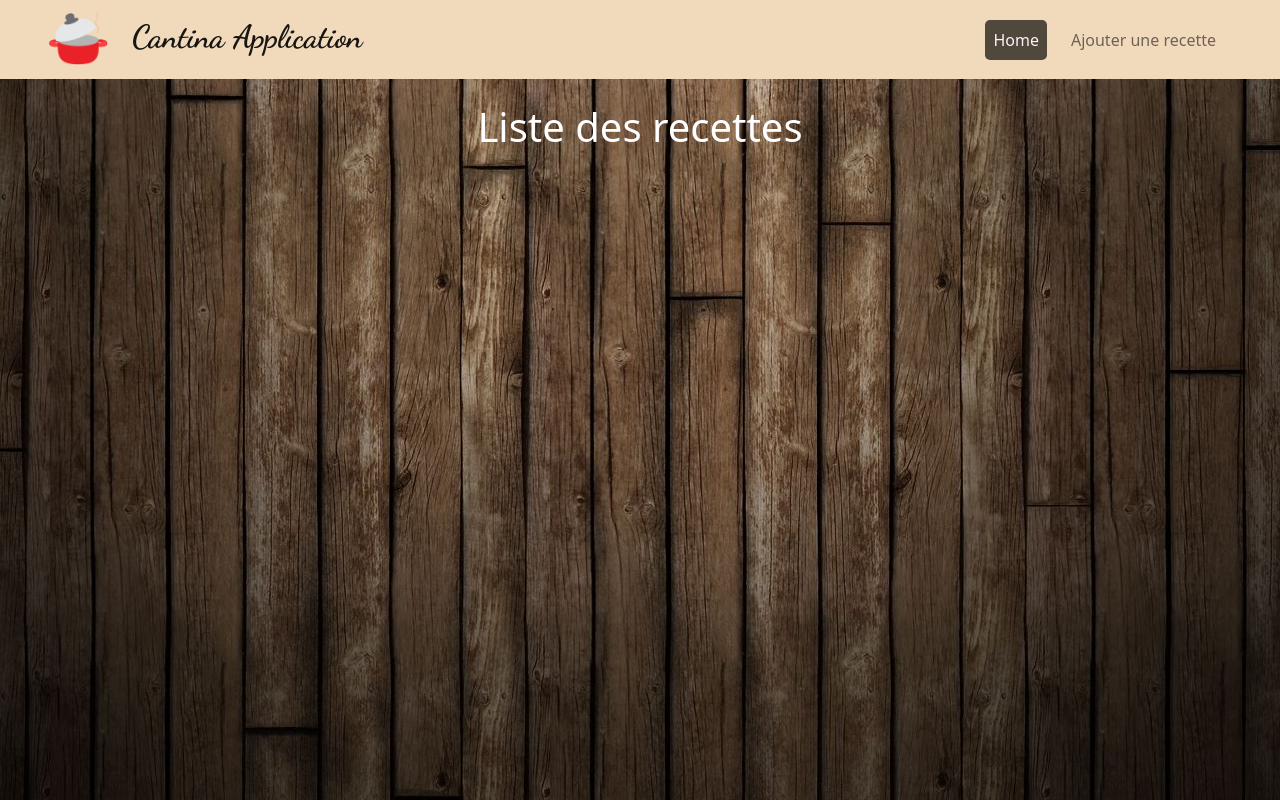
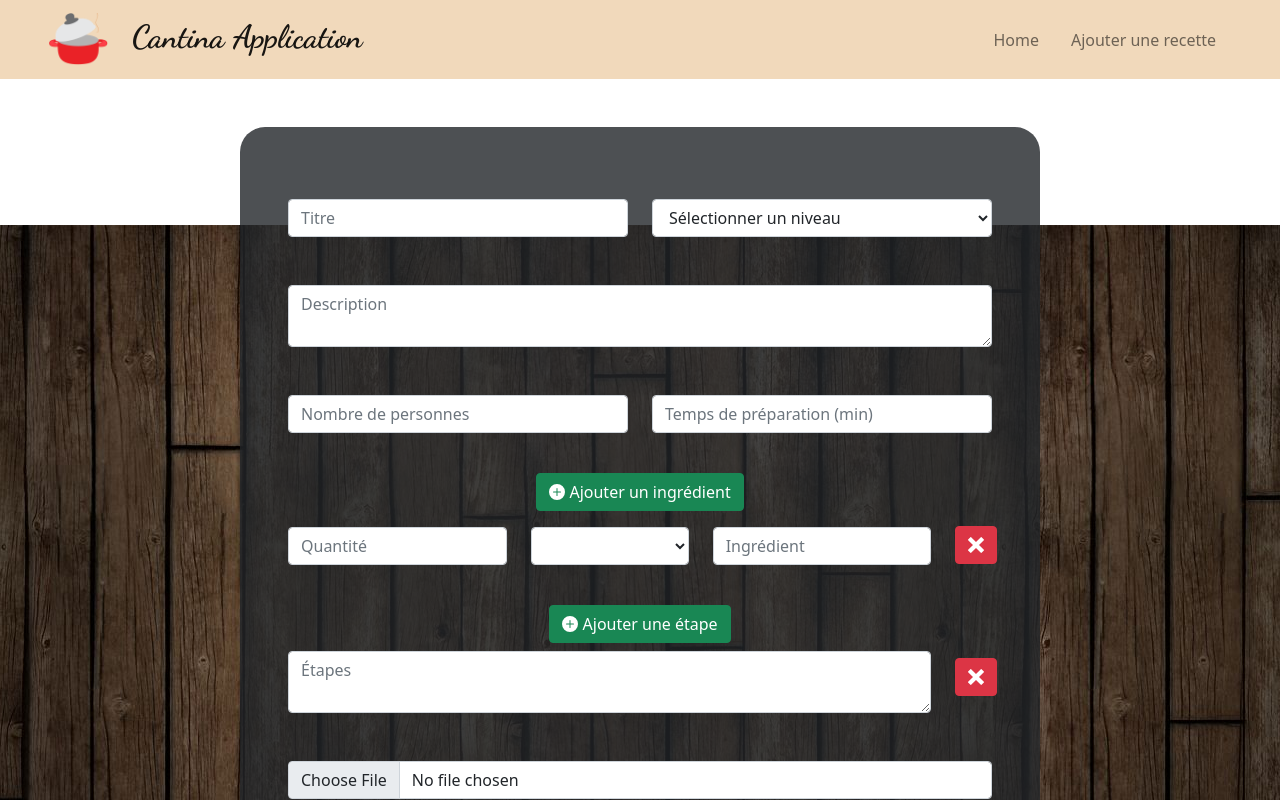
Before and after one commit to tomas-gl/React-app-Cantina-, a React (Create React App) app in the folder client/: page /recipe/1/edit in a window 1280 px wide. Before the commit this address led to /. Shown: the top 800 px of the page. Built offline with nearby package versions, Linux system fonts and the light colour scheme; no server answers.

Commit message:
updated recipes routing on card :wrench:

```diff
--- a/client/src/App.js
+++ b/client/src/App.js
@@ -5,6 +5,7 @@ import Header from "./components/Header/Header";
 import Home from "./views/Home";
 import Recipe from "./views/Recipe";
 import AddRecipe from "./views/AddRecipe";
+import EditRecipe from "./views/EditRecipe";
 
 //CSS imports
 import "./App.css";
@@ -41,6 +42,10 @@ function App() {
             <Route path="/add" component={AddRecipe} exact>
               <AddRecipe></AddRecipe>
             </Route>
+            {/* Edit Recipe */}
+            <Route path="/recipe/:id/edit/" component={EditRecipe} exact>
+              <EditRecipe></EditRecipe>
+            </Route>
 
             {/* Recipe */}
             <Route path="/recipe/:id" component={Recipe} exact>
--- a/client/src/components/FormRecipe/FormRecipe.jsx
+++ b/client/src/components/FormRecipe/FormRecipe.jsx
@@ -33,6 +33,7 @@ const schema = yup.object().shape({
 });
 
 const FormRecipe = () => {
+    // if (event) {
   return (
     <div className="container-form">
       <Formik
--- a/client/src/components/Recipe/Recipe.jsx
+++ b/client/src/components/Recipe/Recipe.jsx
@@ -4,6 +4,11 @@ import { FaPencilAlt, FaTrashAlt } from "react-icons/fa";
 
 // Router-dom imports
 import { Link } from "react-router-dom";
+
+function handleClick(e) {
+    // e.preventDefault();
+    console.log('The link was clicked.');
+  }
 
 const Recipe = ({ recettes }) => {
   return (
@@ -32,10 +37,18 @@ const Recipe = ({ recettes }) => {
                   <Card.Text className="mb-3">
                     Temps de préparation: {recette.tempsPreparation} minutes
                   </Card.Text>
-                  <Button variant="outline-primary" className="mx-2 mb-2">
-                    <FaPencilAlt className="m-1" />
-                    Modifier
-                  </Button>
+                  <Link
+                      to={{
+                        pathname: `/recipe/${recette.id}/edit`,
+                      }}
+                      className="recette-link"
+                      onClick={handleClick}
+                      >
+                    <Button variant="outline-primary" className="mx-2 mb-2">
+                      <FaPencilAlt className="m-1" />
+                      Modifier
+                    </Button>
+                  </Link>
                   <Button variant="outline-danger" className="mx-2 mb-2">
                     <FaTrashAlt className="m-1" />
                     Supprimer
--- /dev/null
+++ b/client/src/views/EditRecipe.js
@@ -0,0 +1,40 @@
+// React imports
+import { useState, useEffect } from "react";
+
+// Components imports
+import FormRecipe from "../components/FormRecipe/FormRecipe";
+
+// Axios imports
+import axios from "axios";
+
+// Router-dom imports
+import { useParams } from "react-router-dom";
+
+// Bootstrap/Icons imports
+import { Row, Col } from "react-bootstrap";
+
+const EditRecipe = () => {
+      const { id } = useParams();
+  const url = `http://localhost:9000/api/recipe/${id}`;
+  const [recette, setRecette] = useState(null);
+
+  let recetteDetails = null;
+
+  // Récupération des données
+  useEffect(() => {
+    axios.get(url).then((response) => {
+      setRecette(response.data);
+    });
+  }, [url]);
+  if (recette) {
+    recetteDetails = recette;
+    console.log(recetteDetails);
+  }
+  return (
+    <>
+      <FormRecipe recette={recette} />
+    </>
+  );
+};
+
+export default EditRecipe;
--- a/client/src/views/Home.js
+++ b/client/src/views/Home.js
@@ -30,7 +30,7 @@ const Home = () => {
     <>
       <Row>
         <Col xs={12} className="my-4">
-          <h1 style={{ color: "#ffffff" }}>Liste des recettes</h1>
+          <h1 className="mb-0" style={{ color: "#ffffff" }}>Liste des recettes</h1>
         </Col>
         <Recipe recettes={recettes} />
       </Row>
```
